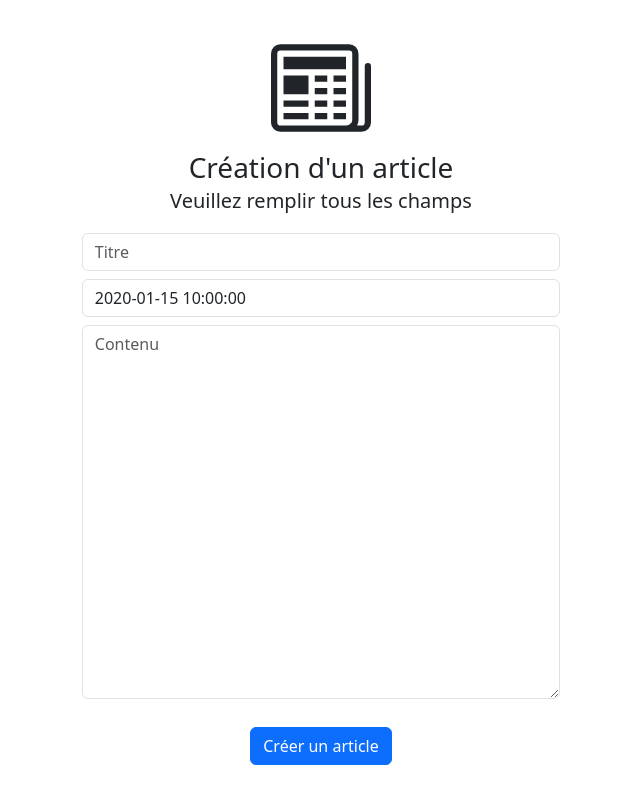
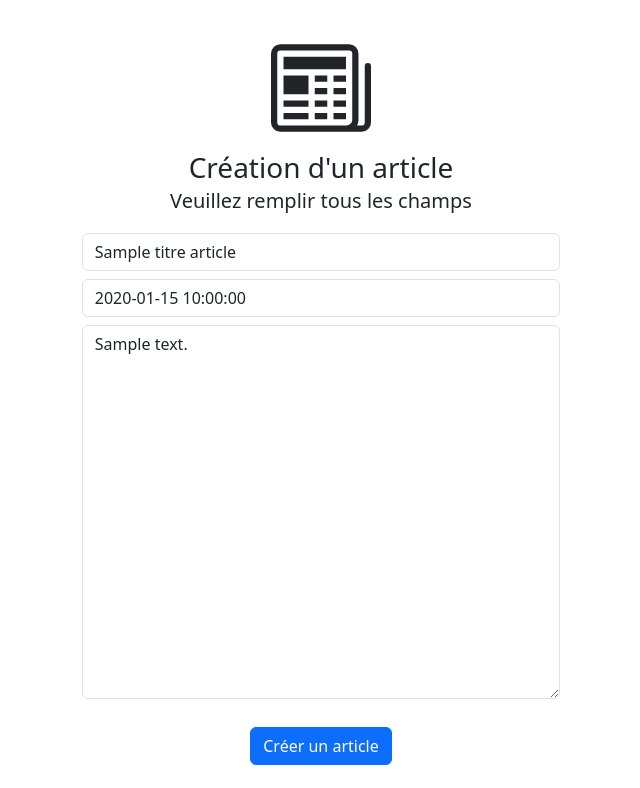
Before and after one commit to mileneDesjardins/CMS, a Flask app: template templates/creation_article.html in a window 1280 px wide. Shown: the part 56-844 px from the top of the page, without its empty margins (319-959 px from the left). Run offline with Flask 3, Linux system fonts and the light colour scheme; the template is opened without the code that fills it: most values are stand-ins (such as "Sample title", 1, 10 or a date in 2020).

Commit message:
garder infos input

```diff
--- a/templates/creation_article.html
+++ b/templates/creation_article.html
@@ -15,20 +15,22 @@
             <div class="container" style="max-width: 40%; text-align: center;">
                 <div class="row g-3 py-1">
                     <div class="col">
-                        <input type="text" name="titre_article" class="form-control" placeholder="Titre" aria-label="titre_article">
+                        <input type="text" name="titre_article" class="form-control" placeholder="Titre"
+                               aria-label="titre_article"
+                               value="{{ titre_article }}">
                     </div>
                 </div>
                 <div class="row g-3 py-1">
                     <div class="col">
-                        <input type="text" name="date_publication" class="form-control" placeholder="Date" aria-label="date"
+                        <input type="text" name="date_publication" class="form-control" placeholder="Date"
+                               aria-label="date"
                                value="{{ date_publication }}">
                     </div>
                 </div>
                 <div class=" row g-3 py-1">
-
                     <div class="col">
-                            <textarea name="contenu" class="form-control" placeholder="Contenu" aria-label="contenu"
-                                      rows="15"></textarea>
+                        <textarea name="contenu" class="form-control" placeholder="Contenu" aria-label="contenu"
+                                  rows="15">{{ contenu }}</textarea>
                     </div>
                 </div>
                 {% if erreur %}
```
